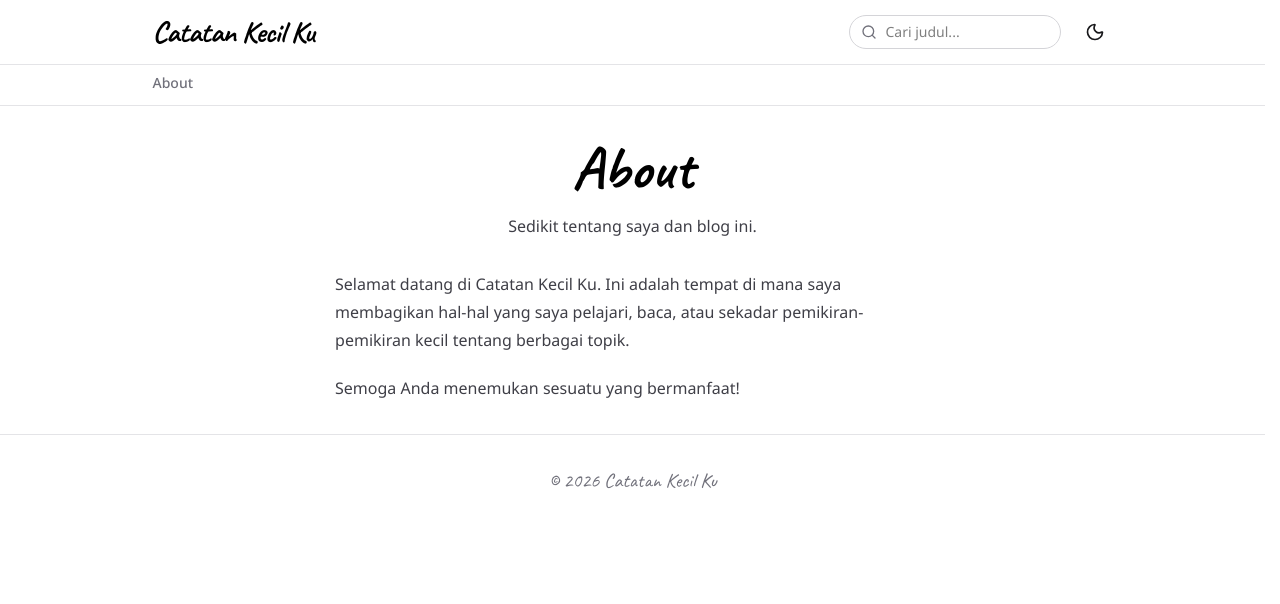
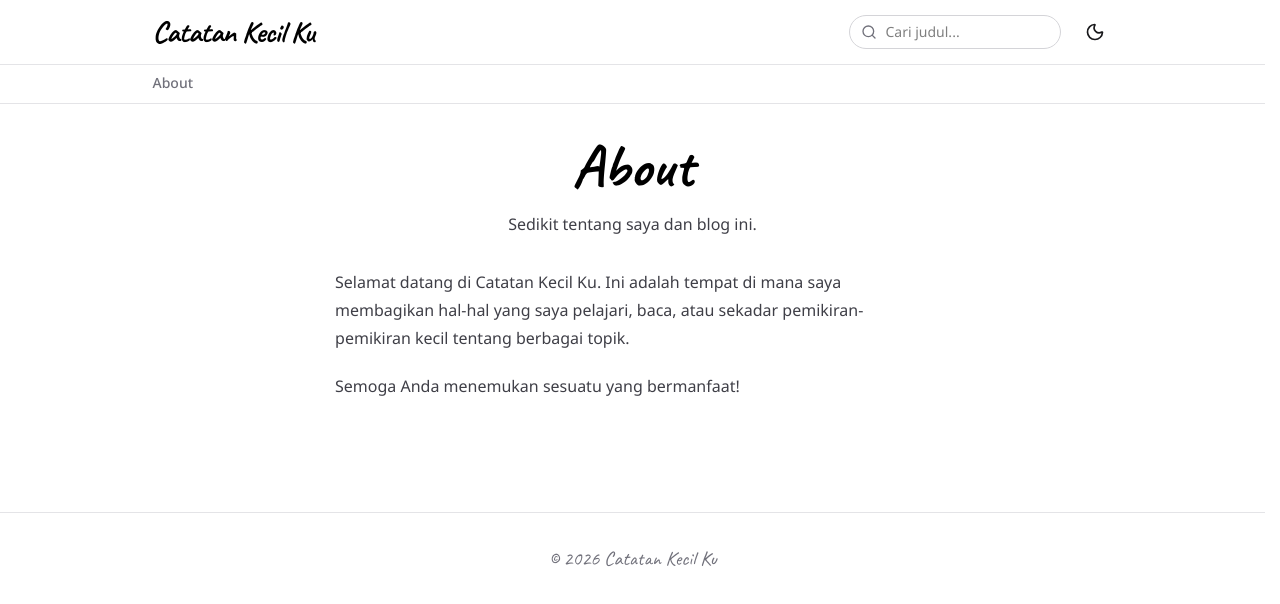
Before and after one commit to mhafidk/catatan-kecil-ku, a SvelteKit app: page /about in a window 1280 px wide. Shown: the top 604 px of the page. Built offline with nearby package versions, Linux system fonts and the light colour scheme.

Commit message:
style: adjust layout spacing and refactor component formatting

```diff
--- a/src/routes/+layout.svelte
+++ b/src/routes/+layout.svelte
@@ -45,7 +45,7 @@
 	<div
 		class="w-full border-b border-zinc-200 bg-white/50 backdrop-blur-sm dark:border-zinc-800 dark:bg-zinc-950/50"
 	>
-		<div class="mx-auto max-w-5xl px-4 pt-2 pb-3 sm:px-6 lg:px-8">
+		<div class="mx-auto max-w-5xl px-4 pt-2 pb-2.5 sm:px-6 lg:px-8">
 			<div class="flex items-center justify-between">
 				<a
 					href="/about"
@@ -63,7 +63,7 @@
 		{@render children()}
 	</main>
 
-	<footer class="mt-auto border-t border-zinc-200 py-8 dark:border-zinc-800">
+	<footer class="mt-20 border-t border-zinc-200 py-8 dark:border-zinc-800">
 		<div
 			class="mx-auto max-w-5xl px-4 text-center text-zinc-500 dark:text-zinc-400"
 		>
--- a/src/routes/post/[slug]/+page.svelte
+++ b/src/routes/post/[slug]/+page.svelte
@@ -13,45 +13,35 @@
 			datetime={data.post.date}
 			class="flex items-center text-base text-zinc-500 dark:text-zinc-500"
 		>
-			<span class="h-4 w-0.5 rounded-full bg-zinc-300 dark:bg-zinc-500"></span>
+			<span class="h-4 w-0.5 rounded-full bg-zinc-300 dark:bg-zinc-500"
+			></span>
 			<span class="ml-3">
-				{new Date(data.post.date).toLocaleDateString('id-ID', {
-					year: 'numeric',
-					month: 'long',
-					day: 'numeric'
+				{new Date(data.post.date).toLocaleDateString("id-ID", {
+					year: "numeric",
+					month: "long",
+					day: "numeric",
 				})}
 			</span>
 		</time>
-		<h1 class="mt-6 text-4xl font-bold tracking-tight text-zinc-950 dark:text-zinc-100 sm:text-5xl">
+		<h1
+			class="mt-6 text-4xl font-bold tracking-tight text-zinc-950 dark:text-zinc-100 sm:text-5xl"
+		>
 			{data.post.title}
 		</h1>
 		<div class="mt-4 flex flex-wrap gap-2">
 			{#each data.post.tags as tag}
-				<span class="rounded-full bg-zinc-100 px-3 py-1 text-sm font-medium text-zinc-700 dark:bg-zinc-800 dark:text-zinc-400">
+				<span
+					class="rounded-full bg-zinc-100 px-3 py-1 text-sm font-medium text-zinc-700 dark:bg-zinc-800 dark:text-zinc-400"
+				>
 					{tag}
 				</span>
 			{/each}
 		</div>
 	</header>
 
-	<div class="prose prose-zinc prose-black mt-8 dark:prose-invert prose-headings:font-bold prose-a:text-black dark:prose-a:text-white prose-pre:bg-zinc-900 dark:prose-pre:bg-zinc-800 max-w-none">
+	<div
+		class="prose prose-zinc prose-black mt-8 dark:prose-invert prose-headings:font-bold prose-a:text-black dark:prose-a:text-white prose-pre:bg-zinc-900 dark:prose-pre:bg-zinc-800 max-w-none"
+	>
 		{@html data.post.content}
 	</div>
 </article>
-
-<div class="mt-12 flex justify-center border-t border-zinc-200 pt-12 dark:border-zinc-800">
-	<a
-		href="/"
-		class="group flex items-center text-sm font-medium text-zinc-950 transition hover:text-zinc-700 dark:text-zinc-200 dark:hover:text-white"
-	>
-		<svg viewBox="0 0 16 16" fill="none" aria-hidden="true" class="mr-3 h-4 w-4 stroke-current">
-			<path
-				d="M9.25 10.25 6.75 8l2.5-2.25"
-				stroke-width="1.5"
-				stroke-linecap="round"
-				stroke-linejoin="round"
-			></path>
-		</svg>
-		Kembali ke beranda
-	</a>
-</div>
```
